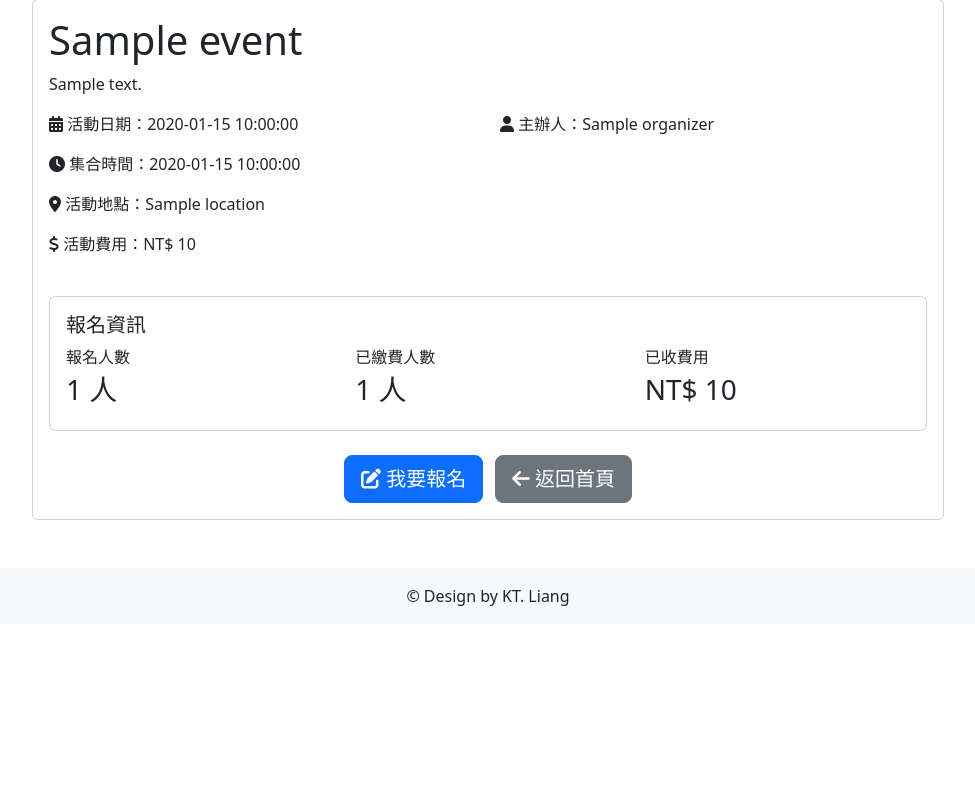
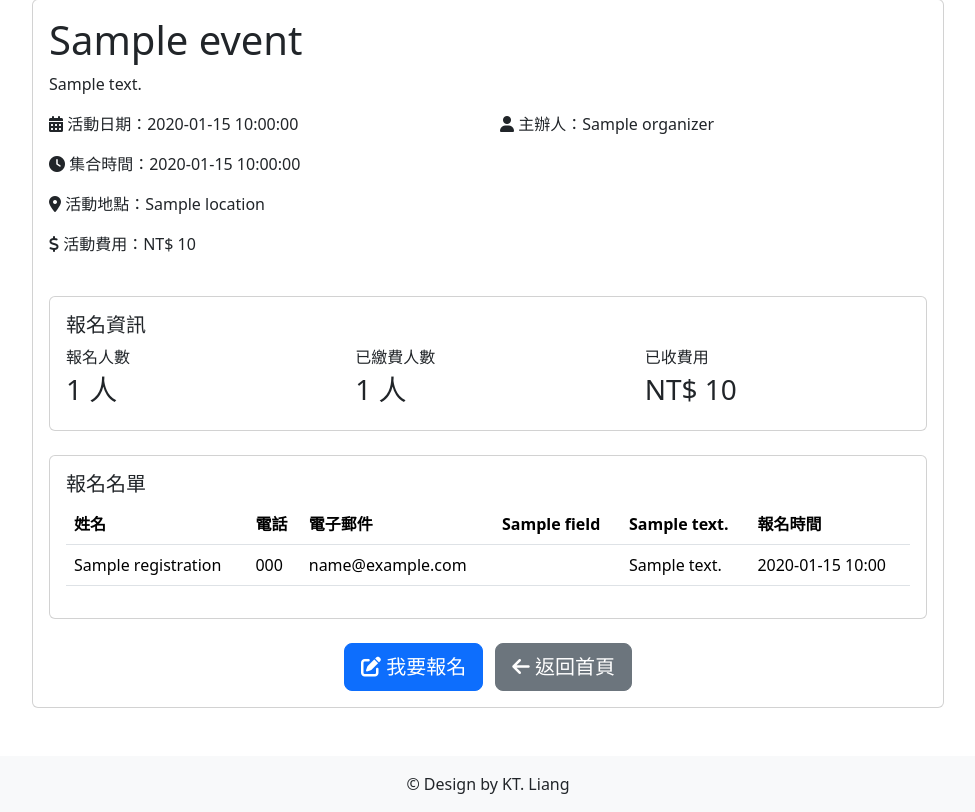
Before and after one commit to marmotkit/event-registration, a Flask app: template templates/event_detail.html in a window 1280 px wide. Shown: the part 91-903 px from the top of the page, without its empty margins (152-1127 px from the left). Before the commit the page ends 697 px from the top, so only its background shows below. Run offline with Flask 3, Linux system fonts and the light colour scheme; the template is opened without the code that fills it: most values are stand-ins (such as "Sample title", 1, 10 or a date in 2020); parts of the project's set-up code (start-up, migrations or seed data) failed here and were passed over.

Commit message:
改進活動詳情頁面： 1. 添加報名人員列表 2. 修正費用統計計算方式

```diff
--- a/app.py
+++ b/app.py
@@ -82,22 +82,27 @@ def clean_custom_fields(custom_fields):
 # 路由
 @app.route('/')
 def index():
-    # 獲取所有活動並按日期排序
-    events = list(events_collection.find().sort('start_date', -1))
+    try:
+        # 獲取所有活動並按日期排序
+        events = list(events_collection.find().sort('start_date', -1))
 
-    # 對每個活動添加報名人數統計
-    for event in events:
-        event['registration_count'] = registrations_collection.count_documents({'event_id': event['_id']})
-        # 計算已繳費金額
-        paid_registrations = registrations_collection.find({
-            'event_id': event['_id'],
-            'has_paid': True
-        })
-        event['paid_amount'] = sum(1 for _ in paid_registrations) * event.get('fee', 0)
-        # 計算總金額
-        event['total_amount'] = event['registration_count'] * event.get('fee', 0)
+        # 對每個活動添加報名人數統計
+        for event in events:
+            # 獲取報名資料
+            registrations = list(registrations_collection.find({'event_id': event['_id']}))
+            event['registration_count'] = len(registrations)
 
-    return render_template('index.html', events=events)
+            # 計算已繳費人數和金額
+            paid_count = sum(1 for reg in registrations if reg.get('has_paid', False))
+            event['paid_count'] = paid_count
+            event['paid_amount'] = paid_count * event.get('fee', 0)
+            event['total_amount'] = event['registration_count'] * event.get('fee', 0)
+
+        return render_template('index.html', events=events)
+    except Exception as e:
+        print(f"Error in index: {str(e)}")
+        flash('載入活動列表時發生錯誤')
+        return render_template('index.html', events=[])
 
 @app.route('/event/<event_id>')
 def event_detail(event_id):
@@ -116,7 +121,7 @@ def event_detail(event_id):
         paid_count = sum(1 for reg in registrations if reg.get('has_paid', False))
         event['paid_count'] = paid_count
         event['paid_amount'] = paid_count * event.get('fee', 0)
-        event['total_amount'] = len(registrations) * event.get('fee', 0)
+        event['total_amount'] = event['registration_count'] * event.get('fee', 0)
 
         return render_template('event_detail.html', event=event, registrations=registrations)
     except Exception as e:
--- a/templates/event_detail.html
+++ b/templates/event_detail.html
@@ -2,7 +2,7 @@
 
 {% block content %}
 <div class="container">
-    <div class="card">
+    <div class="card mb-4">
         <div class="card-body">
             <h1 class="card-title">{{ event.title }}</h1>
             <p class="card-text">{{ event.description }}</p>
@@ -40,11 +40,59 @@
                         </div>
                         <div class="col-md-4">
                             <p class="mb-1">已收費用</p>
-                            <h3>NT$ {{ event.paid_amount }}</h3>
+                            <h3>NT$ {{ event.registration_count * event.fee }}</h3>
                         </div>
                     </div>
                 </div>
             </div>
+
+            {% if registrations %}
+            <div class="card mb-4">
+                <div class="card-body">
+                    <h5 class="card-title">報名名單</h5>
+                    <div class="table-responsive">
+                        <table class="table">
+                            <thead>
+                                <tr>
+                                    <th>姓名</th>
+                                    <th>電話</th>
+                                    <th>電子郵件</th>
+                                    {% for field in event.custom_fields %}
+                                    <th>{{ field.name }}</th>
+                                    {% endfor %}
+                                    {% if event.notes_label %}
+                                    <th>{{ event.notes_label }}</th>
+                                    {% endif %}
+                                    <th>報名時間</th>
+                                </tr>
+                            </thead>
+                            <tbody>
+                                {% for registration in registrations %}
+                                <tr>
+                                    <td>{{ registration.name }}</td>
+                                    <td>{{ registration.phone }}</td>
+                                    <td>{{ registration.email }}</td>
+                                    {% for field in event.custom_fields %}
+                                    <td>
+                                        {% if field.type == 'checkbox' %}
+                                            {{ ', '.join(registration.custom_fields.get(field.name, [])) }}
+                                        {% else %}
+                                            {{ registration.custom_fields.get(field.name, '') }}
+                                        {% endif %}
+                                    </td>
+                                    {% endfor %}
+                                    {% if event.notes_label %}
+                                    <td>{{ registration.notes }}</td>
+                                    {% endif %}
+                                    <td>{{ registration.timestamp.strftime('%Y-%m-%d %H:%M') }}</td>
+                                </tr>
+                                {% endfor %}
+                            </tbody>
+                        </table>
+                    </div>
+                </div>
+            </div>
+            {% endif %}
 
             <div class="text-center">
                 <a href="{{ url_for('register', event_id=event._id) }}" class="btn btn-primary btn-lg">
```
